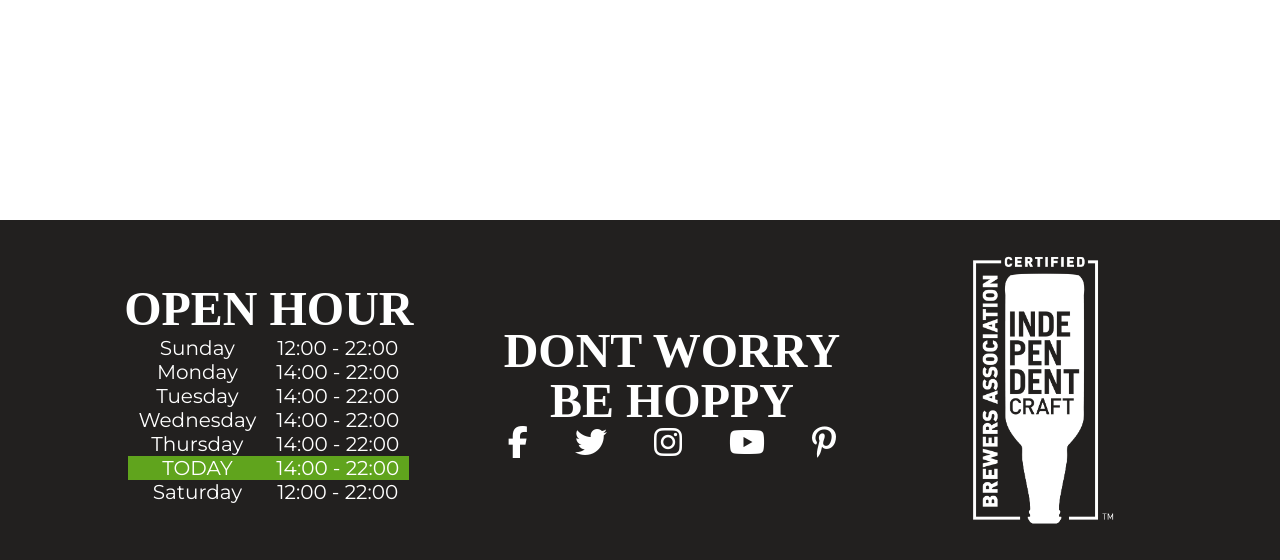
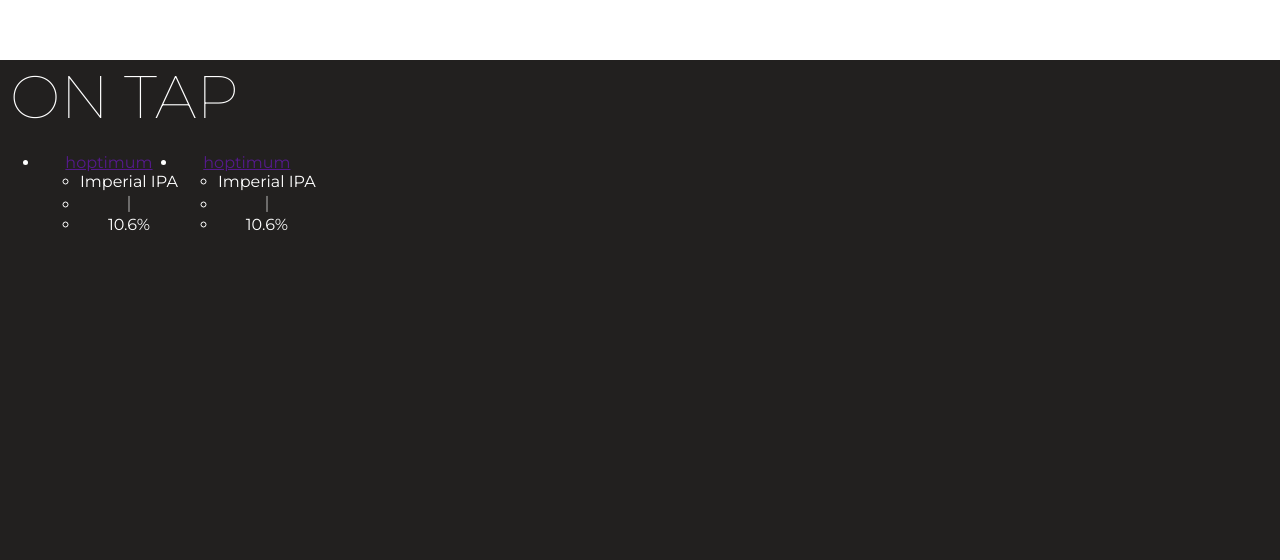
Before and after one commit to s4ndragon/hoppy_vue_cli, a Vue app: page / in a window 1280 px wide. Shown: the part 1630-2190 px from the top of the page. Built offline with nearby package versions, Linux system fonts and the light colour scheme; no server answers; a web font is replaced by a local one.

Commit message:
@HomeTaps
edit
- footer icons transition
- HomeProducts init loading

```diff
--- a/src/App.vue
+++ b/src/App.vue
@@ -48,6 +48,6 @@
 }
 
 main {
-    // padding-top: 70px;
+    padding-top: 70px;
 }
 </style>
--- a/src/components/home/HomeProducts.vue
+++ b/src/components/home/HomeProducts.vue
@@ -25,7 +25,7 @@
 export default {
     data() {
         return {
-            slideIndex: 1,
+            slideIndex: 0,
             productsInfos: [],
         };
     },
@@ -81,7 +81,9 @@
                 .then((response) => (vm.productsInfos = response.data));
         },
     },
-
+    created() {
+        this.getProductsInfo()
+    },
     mounted() {
         this.getProductsInfo();
         setTimeout(() => {
@@ -106,6 +108,10 @@
             display: none;
             opacity: 0;
             transition: all 0.5s linear;
+            &:first-child {
+                display: block;
+                opacity: 1;
+            }
             img {
                 height: 80vh;
                 max-height: 450px;
@@ -156,7 +162,9 @@
             // border-radius: 10px;
             box-shadow: #3d3f436e 0px 3px 8px;
             max-height: 400px;
-
+            &:first-child {
+                display: block;
+            }
             .highlight {
                 background: url(../../assets/home/products/brush.png);
                 background-repeat: no-repeat;
--- /dev/null
+++ b/src/components/home/HomeTaps.vue
@@ -0,0 +1,73 @@
+<template>
+    <section class="home_taps">
+        <h3>ON TAP</h3>
+        <ul class="tap_wrap">
+            <li class="tap_info" v-for="onTap in onTaps" :key="onTap.name">
+                <a href="">{{ onTap.name }}</a>
+                <ul class="tap_details">
+                    <li>{{ onTap.style }}</li>
+                    <li>｜</li>
+                    <li>{{ onTap.abv }}%</li>
+                </ul>
+            </li>
+        </ul>
+    </section>
+</template>
+
+<script>
+export default {
+    data() {
+        return {
+            onTaps: [
+                {
+                    name: "hoptimum",
+                    style: "Imperial IPA",
+                    abv: 10.6,
+                },
+                {
+                    name: "hoptimum",
+                    style: "Imperial IPA",
+                    abv: 10.6,
+                },
+            ],
+        };
+    },
+};
+</script>
+
+<style scoped lang="scss">
+.home_taps {
+    background-color: #22201f;
+    color: #ffffff;
+    font-family: "Montserrat", sans-serif;
+}
+h3 {
+    font-family: "Montserrat", sans-serif;
+    font-size: 60px;
+    font-weight: 100;
+    text-align: left;
+    margin: 20px 10px;
+}
+
+.tap_wrap {
+    display: flex;
+
+    .li {
+        list-style: none;
+        a {
+            color: #ffffff;
+            text-decoration: none;
+            text-transform: uppercase;
+            font-size: 32px;
+            font-weight: 700;
+        }
+
+        .tap_details {
+            display: flex;
+            align-items: center;
+            font-size: 18px;
+            font-weight: 100;
+        }
+    }
+}
+</style>
--- a/src/components/ui/TheFooter.vue
+++ b/src/components/ui/TheFooter.vue
@@ -210,6 +210,7 @@
             div {
                 a {
                     i {
+                        transition: all 0.3s;
                         &:hover {
                             color: #60a41d !important;
                         }
--- a/src/components/ui/TheNavigation.vue
+++ b/src/components/ui/TheNavigation.vue
@@ -47,8 +47,8 @@
                 link.classList.toggle("fade");
             });
             this.theTitle = theTitle;
-            console.log(theTitle);
-            console.log(this.theTitle);
+            // console.log(theTitle);
+            // console.log(this.theTitle);
             // this.theTitle = theTitle;
             // this.$emit("theTitle", theTitle);
             // console.log(theTitle);
--- a/src/views/BeersView.vue
+++ b/src/views/BeersView.vue
@@ -1,7 +1,6 @@
-{
+
 <template>
     <the-title the-seleted-title='BEERS'></the-title>
-
 </template>
 
 <script>
--- a/src/views/BreweryView.vue
+++ b/src/views/BreweryView.vue
@@ -1,4 +1,4 @@
-{
+
 <template>
     <the-title the-seleted-title='BREWERY'></the-title>
 </template>
--- a/src/views/EventsView.vue
+++ b/src/views/EventsView.vue
@@ -1,4 +1,4 @@
-{
+
 <template>
     <the-title the-seleted-title='EVENTS'></the-title>
 </template>
--- a/src/views/HomeView.vue
+++ b/src/views/HomeView.vue
@@ -4,6 +4,7 @@
     <HelloWorld msg="Welcome to Your Vue.js App"/> -->
         <home-banner></home-banner>
         <home-products></home-products>
+        <home-taps></home-taps>
     </div>
 </template>
 
@@ -12,6 +13,7 @@
 // import HelloWorld from '@/components/HelloWorld.vue'
 import HomeBanner from "@/components/home/HomeBanner.vue";
 import HomeProducts from "@/components/home/HomeProducts.vue";
+import HomeTaps from "@/components/home/HomeTaps.vue";
 
 export default {
     name: "HomeView",
@@ -19,6 +21,7 @@
         // HelloWorld
         HomeBanner,
         HomeProducts,
+        HomeTaps
     },
 };
 </script>
--- a/src/views/TaproomView.vue
+++ b/src/views/TaproomView.vue
@@ -1,4 +1,4 @@
-{
+
 <template>
     <the-title the-seleted-title='TAPROOM'></the-title>
 </template>
```
Also changed, not shown: src/views/AboutView.vue (+2 -5 lines).
